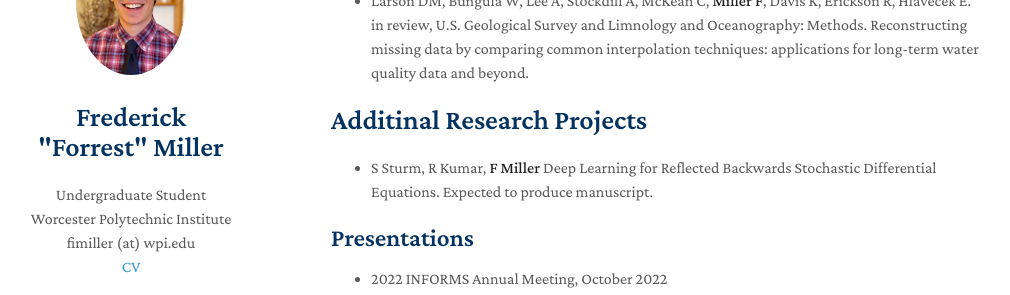
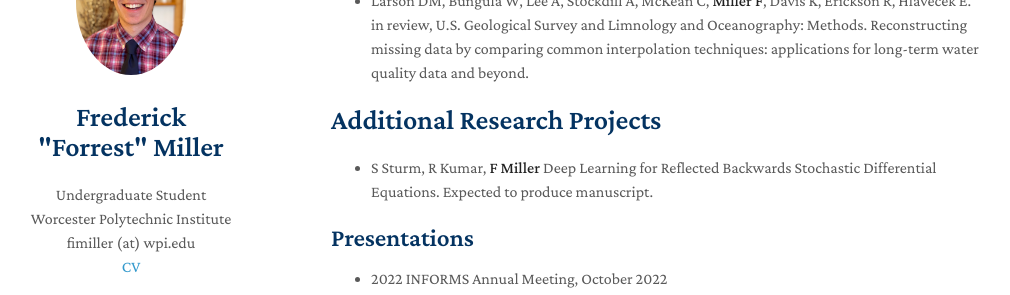
Before and after one commit to fimiller/fimiller.github.io, a Jekyll site: the page built from index.md, in a window 1280 px wide and 900 px high, scrolled down 998 px. Shown: the part 156-451 px from the top of the window, without its empty margins (139-1149 px from the left). Built offline with Jekyll 4.4.1, drawn with Linux system fonts in a browser that asks for light colours; nearby versions of some CDN libraries; a style sheet for code colours, icons or effects is not loaded; our own code applies the rules of GitHub Pages for plain Markdown files.

Commit message:
typo fixed

```diff
--- a/index.md
+++ b/index.md
@@ -32,7 +32,7 @@ I will be graduating in May 2023.
 - Larson DM, Bungula W, Stockdill A, McKean C, Lee A, **Miller F**, Davis K., in review, U.S. Geological Survey and PLOS Computational Biology. Quantifying ecosystem states and state transitions of the Upper Mississippi River using topological data analysis.
 - Larson DM, Bungula W, Lee A, Stockdill A, McKean C, **Miller F**, Davis K, Erickson R, Hlavecek E. in review, U.S. Geological Survey and Limnology and Oceanography: Methods. Reconstructing missing data by comparing common interpolation techniques: applications for long-term water quality data and beyond.
 
-# Additinal Research Projects
+# Additional Research Projects
 
 - S Sturm, R Kumar, **F Miller** Deep Learning for Reflected Backwards Stochastic Differential Equations. Expected to produce manuscript.
 
```
